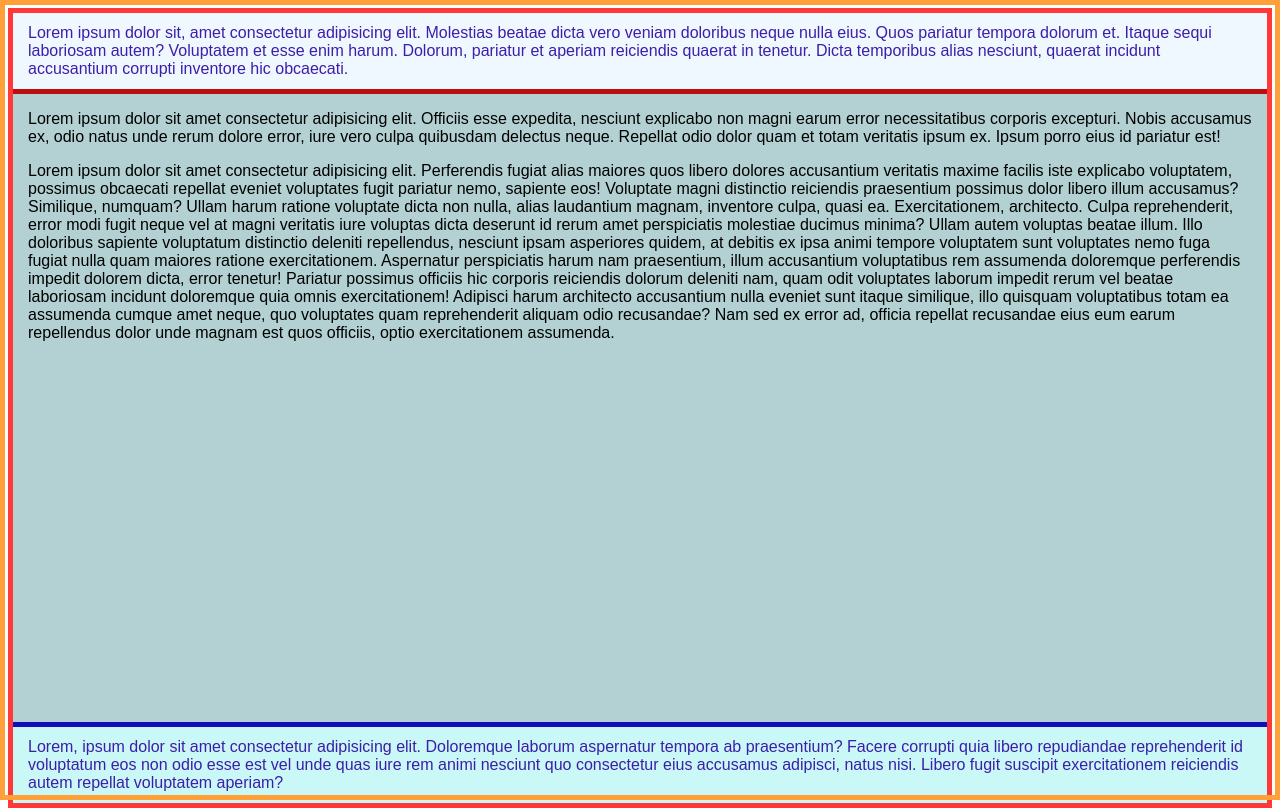
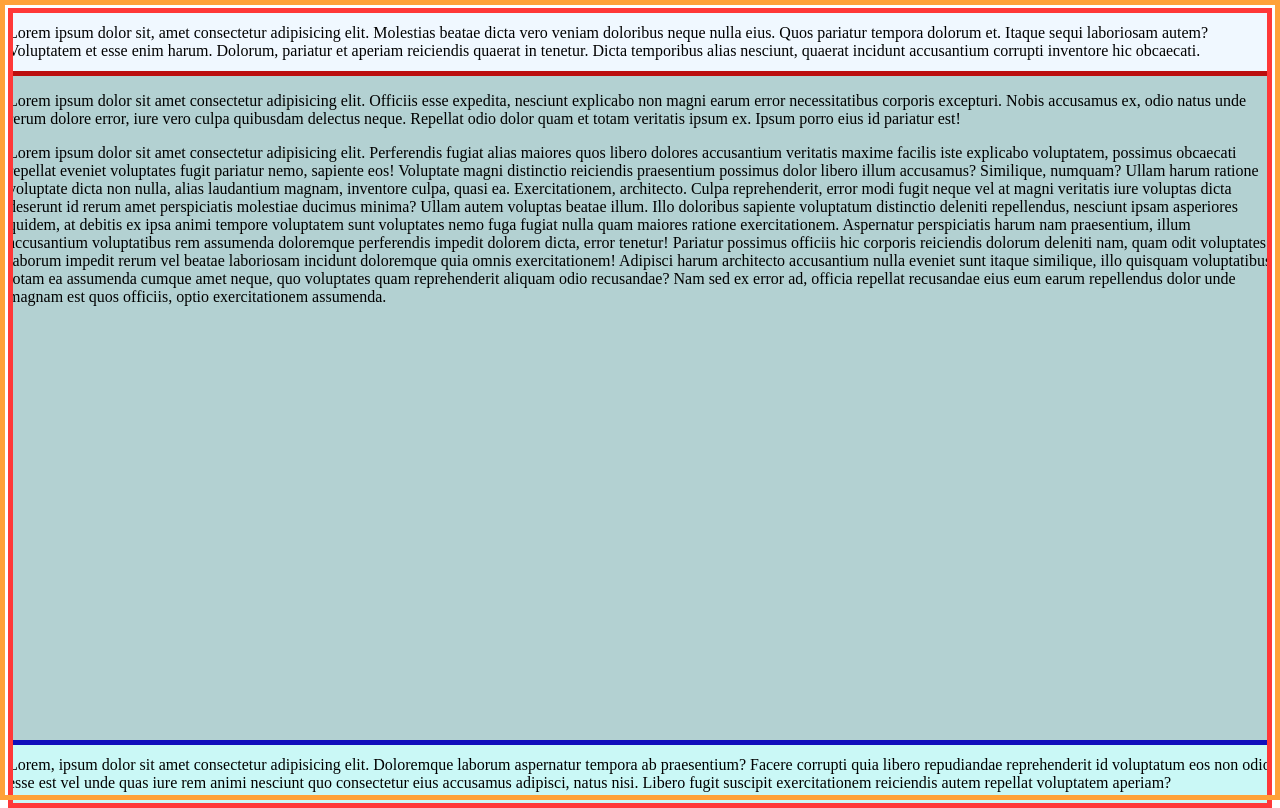
Before and after one commit to foraw/SandBox, a plain HTML site: page index.html in a window 1280 px wide. Drawn offline with Linux system fonts and the light colour scheme.

Commit message:
Update style.css

```diff
--- a/style/style.css
+++ b/style/style.css
@@ -8,45 +8,24 @@ html {
 }
 
 body {
-  /* margin: 0; */
+  height: 100%;
   /*min-height: 100%;*/
-  height: 100%;
   /*height: auto;*/
   /*height: 100vh;*/
-  font-size: 16px;
-  font-family: Mulish, sans-serif;
   outline: 5px solid rgb(255, 56, 56, 1);
   outline-offset: -5px;
 }
 
 .container {
-  display: flex;
-  flex-direction: column;
+  height: 100%;
   /*min-height: 100%;*/
-  height: 100%;
   /*height: auto;*/
   /*height: 100vh;*/
   outline: 5px solid rgb(124, 14, 187);
   outline-offset: -5px;
   background-color: rgba(110, 168, 170, 0.521);
-}
-
-p {
-  padding-left: 20px;
-  padding-right: 20px;
-}
-
-p:not(.text) {
-  color: #3c1eaa;
-}
-
-code {
-  font-size: inherit;
-  color: #a138d7;
-}
-
-hr {
-  width: 100%; /* из-за флекса */
+  display: flex;
+  flex-direction: column;
 }
 
 main {
```
